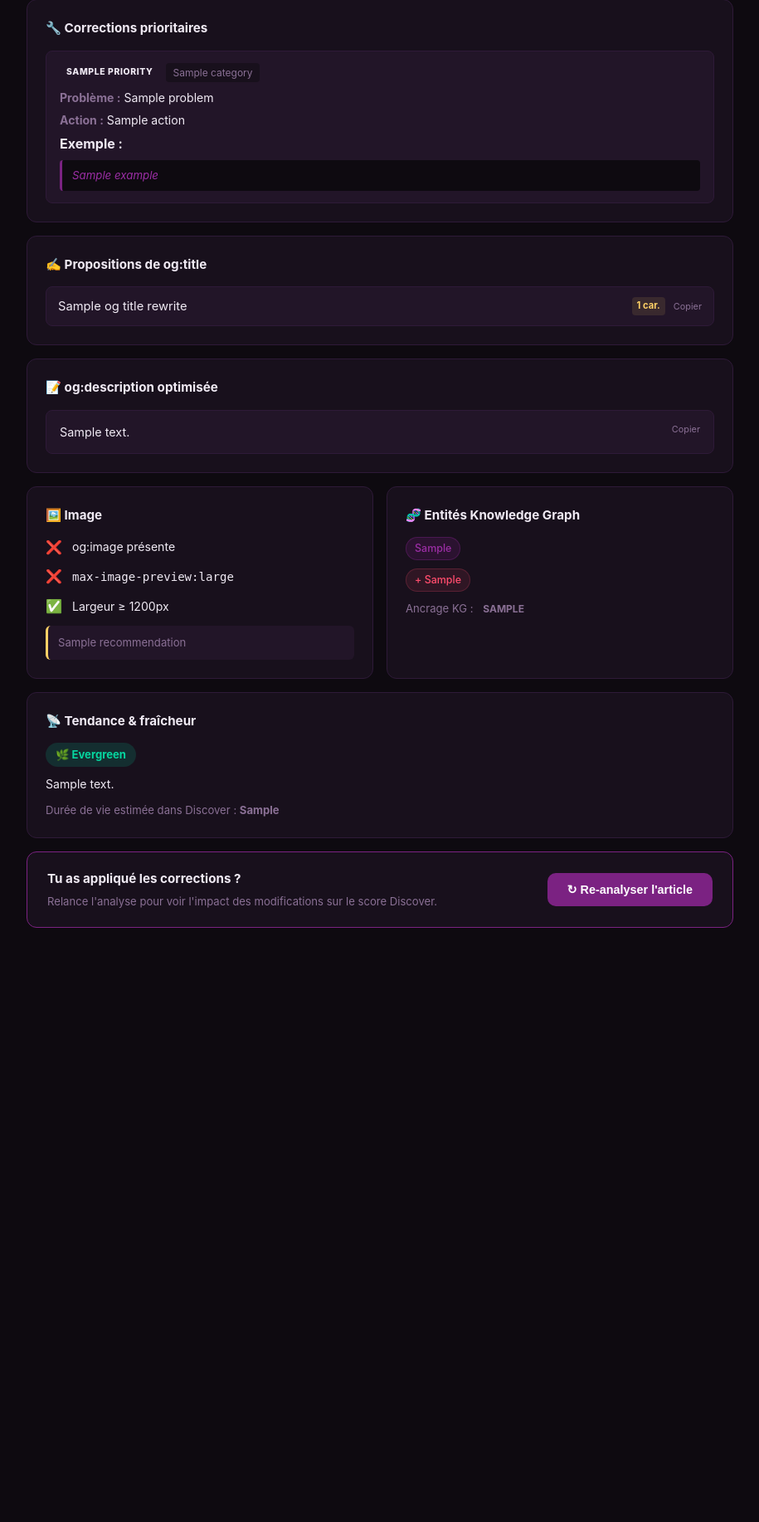
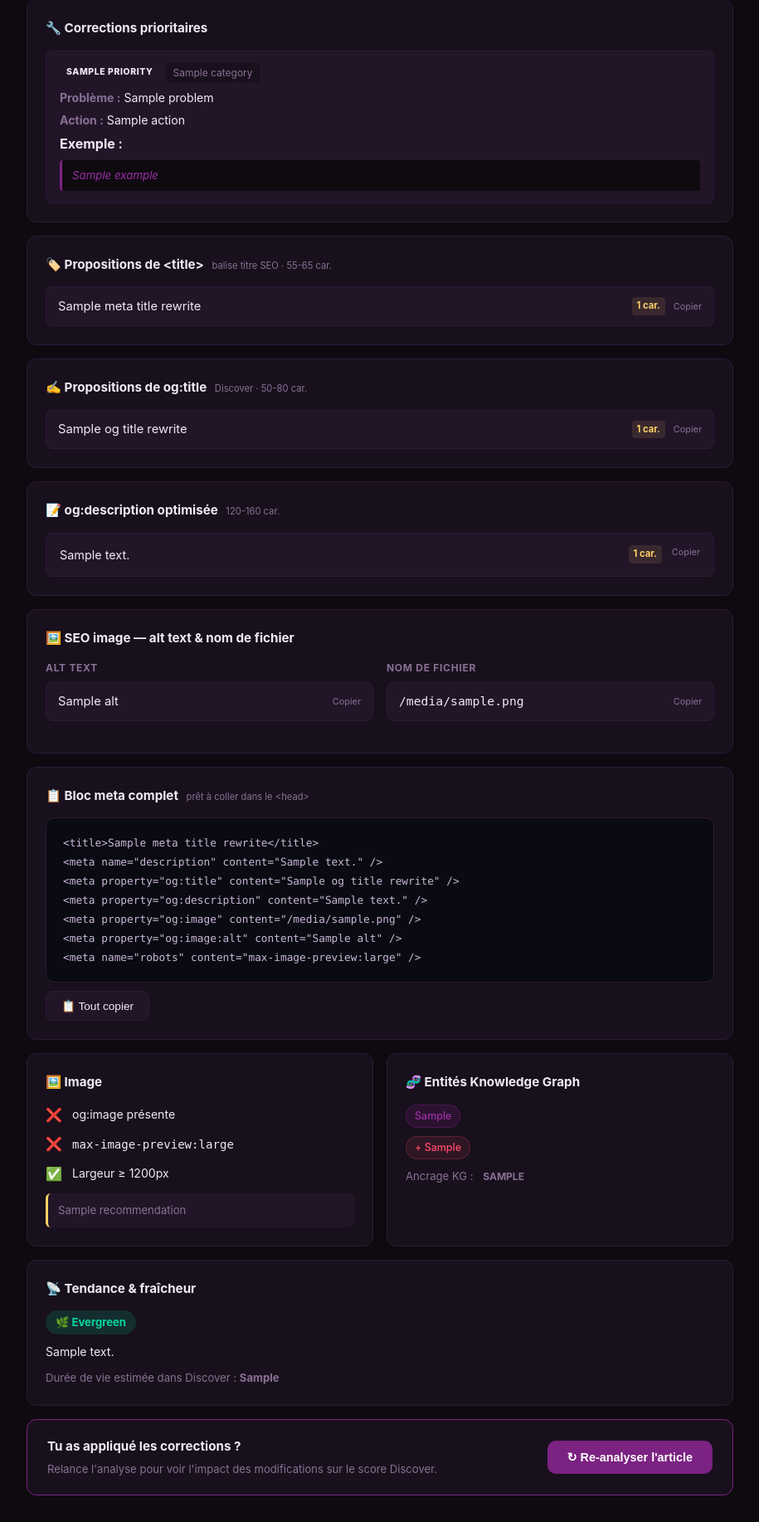
Before and after one commit to lapuj77/discover-optimizer, a FastAPI app: template templates/report.html in a window 1280 px wide. Shown: the part 945-2779 px from the top of the page at 83% size, without its empty margins (182-1097 px from the left). Before the commit the page ends 2063 px from the top, so only its background shows below. Run offline with FastAPI, Linux system fonts and the light colour scheme; the template is opened without the code that fills it: most values are stand-ins (such as "Sample title", 1, 10 or a date in 2020); grey boxes marked "Sample" are stand-in pictures.

Commit message:
feat: propositions title, alt image, filename + bloc meta complet
- Nouveau champ meta_title_rewrites : 3 propositions <title> SEO (55-65 car.)
- Nouveau champ image_seo : 3 alt texts + 3 noms de fichier SEO-friendly
- Compteur de caractères sur og:description
- Bloc meta complet copyable en un clic : title, meta description,
  og:title, og:description, og:image, og:image:alt, robots max-image-preview

Co-Authored-By: Claude Sonnet 4.6 <noreply@anthropic.com>

```diff
--- a/analyzer.py
+++ b/analyzer.py
@@ -57,12 +57,29 @@ ANALYSIS_PROMPT = """Analyse cet article pour Google Discover et génère un rap
       "example": "<exemple concret : nouveau titre, nouvelle description, etc. si pertinent>"
     }}
   ],
+  "meta_title_rewrites": [
+    "<proposition 1 de balise <title> SEO (55-65 car., mot-clé principal en tête)>",
+    "<proposition 2 de balise <title>>",
+    "<proposition 3 de balise <title>>"
+  ],
   "og_title_rewrites": [
-    "<proposition 1 de nouveau og:title>",
+    "<proposition 1 de nouveau og:title (50-80 car., émotionnel, entité nommée)>",
     "<proposition 2 de nouveau og:title>",
     "<proposition 3 de nouveau og:title>"
   ],
-  "og_description_rewrite": "<nouvelle og:description optimisée>",
+  "og_description_rewrite": "<nouvelle og:description optimisée (120-160 car.)>",
+  "image_seo": {{
+    "alt_texts": [
+      "<alt text 1 : descriptif, mot-clé principal, sans 'image de'>",
+      "<alt text 2>",
+      "<alt text 3>"
+    ],
+    "filenames": [
+      "<nom-de-fichier-seo-1.jpg (tirets, mots-clés, sans accents)>",
+      "<nom-de-fichier-seo-2.jpg>",
+      "<nom-de-fichier-seo-3.jpg>"
+    ]
+  }},
   "image_status": {{
     "has_image": <true|false>,
     "max_image_preview_detected": <true|false>,
@@ -129,12 +146,29 @@ DRAFT_PROMPT = """Tu vas analyser un article BROUILLON (non encore publié) pour
       "example": "<exemple concret : titre suggéré, description, type d'image, etc.>"
     }}
   ],
+  "meta_title_rewrites": [
+    "<proposition 1 de balise <title> SEO (55-65 car., mot-clé principal en tête)>",
+    "<proposition 2 de balise <title>>",
+    "<proposition 3 de balise <title>>"
+  ],
   "og_title_rewrites": [
-    "<proposition 1 de og:title optimisé>",
+    "<proposition 1 de og:title optimisé (50-80 car., émotionnel, entité nommée)>",
     "<proposition 2 de og:title optimisé>",
     "<proposition 3 de og:title optimisé>"
   ],
-  "og_description_rewrite": "<og:description optimisée prête à copier>",
+  "og_description_rewrite": "<og:description optimisée prête à copier (120-160 car.)>",
+  "image_seo": {{
+    "alt_texts": [
+      "<alt text 1 : descriptif, mot-clé principal, sans 'image de'>",
+      "<alt text 2>",
+      "<alt text 3>"
+    ],
+    "filenames": [
+      "<nom-de-fichier-seo-1.jpg (tirets, mots-clés, sans accents)>",
+      "<nom-de-fichier-seo-2.jpg>",
+      "<nom-de-fichier-seo-3.jpg>"
+    ]
+  }},
   "image_status": {{
     "has_image": false,
     "max_image_preview_detected": false,
--- a/static/style.css
+++ b/static/style.css
@@ -727,6 +727,48 @@ a:hover { text-decoration: underline; }
 .description-rewrite:hover { border-color: var(--jdg); }
 .description-rewrite p { flex: 1; font-size: .9rem; line-height: 1.6; }
 
+/* Meta label */
+.meta-label {
+  font-size: .75rem;
+  font-weight: 700;
+  text-transform: uppercase;
+  letter-spacing: .06em;
+  color: var(--muted);
+  margin-bottom: 8px;
+}
+
+/* Meta bloc complet */
+.meta-bloc-wrap {
+  position: relative;
+}
+
+.meta-bloc {
+  background: #0a0a12;
+  border: 1px solid var(--border);
+  border-radius: 10px;
+  padding: 18px 20px;
+  font-family: 'Fira Code', 'Cascadia Code', 'Consolas', monospace;
+  font-size: .8rem;
+  line-height: 1.8;
+  color: #c9b8d8;
+  white-space: pre-wrap;
+  word-break: break-all;
+  margin: 0;
+}
+
+.btn-copy-bloc {
+  margin-top: 10px;
+  background: var(--bg3);
+  border: 1px solid var(--border);
+  color: var(--text);
+  padding: 9px 18px;
+  border-radius: 8px;
+  font-size: .85rem;
+  cursor: pointer;
+  transition: all .2s;
+}
+.btn-copy-bloc:hover { border-color: var(--jdg); color: #fff; }
+
 /* Two col layout */
 .two-col {
   display: grid;
--- a/templates/report.html
+++ b/templates/report.html
@@ -102,10 +102,26 @@
     </div>
     {% endif %}
 
+    <!-- Meta title -->
+    {% if report.meta_title_rewrites %}
+    <div class="report-section">
+      <h2 class="section-title">🏷️ Propositions de &lt;title&gt; <span class="section-sub">balise titre SEO · 55-65 car.</span></h2>
+      <div class="title-rewrites">
+        {% for t in report.meta_title_rewrites %}
+        <div class="title-rewrite" onclick="copyText(this, '{{ t | replace("'", "\\'") }}')">
+          <span class="title-rewrite-text">{{ t }}</span>
+          <span class="title-len {% if t|length > 65 %}len--bad{% elif t|length >= 45 %}len--good{% else %}len--ok{% endif %}">{{ t|length }} car.</span>
+          <span class="copy-hint">Copier</span>
+        </div>
+        {% endfor %}
+      </div>
+    </div>
+    {% endif %}
+
     <!-- og:title Rewrites -->
     {% if report.og_title_rewrites %}
     <div class="report-section">
-      <h2 class="section-title">✍️ Propositions de og:title</h2>
+      <h2 class="section-title">✍️ Propositions de og:title <span class="section-sub">Discover · 50-80 car.</span></h2>
       <div class="title-rewrites">
         {% for t in report.og_title_rewrites %}
         <div class="title-rewrite" onclick="copyText(this, '{{ t | replace("'", "\\'") }}')">
@@ -121,10 +137,55 @@
     <!-- og:description -->
     {% if report.og_description_rewrite %}
     <div class="report-section">
-      <h2 class="section-title">📝 og:description optimisée</h2>
+      <h2 class="section-title">📝 og:description optimisée <span class="section-sub">120-160 car.</span></h2>
       <div class="description-rewrite" onclick="copyText(this, '{{ report.og_description_rewrite | replace("'", "\\'") }}')">
         <p>{{ report.og_description_rewrite }}</p>
+        <span class="title-len {% if report.og_description_rewrite|length > 160 %}len--bad{% elif report.og_description_rewrite|length >= 120 %}len--good{% else %}len--ok{% endif %}">{{ report.og_description_rewrite|length }} car.</span>
         <span class="copy-hint">Copier</span>
+      </div>
+    </div>
+    {% endif %}
+
+    <!-- Image SEO -->
+    {% if report.image_seo %}
+    <div class="report-section">
+      <h2 class="section-title">🖼️ SEO image — alt text &amp; nom de fichier</h2>
+      <div class="two-col" style="gap:16px">
+        <div>
+          <div class="meta-label">Alt text</div>
+          {% for alt in report.image_seo.alt_texts %}
+          <div class="title-rewrite" onclick="copyText(this, '{{ alt | replace("'", "\\'") }}')">
+            <span class="title-rewrite-text">{{ alt }}</span>
+            <span class="copy-hint">Copier</span>
+          </div>
+          {% endfor %}
+        </div>
+        <div>
+          <div class="meta-label">Nom de fichier</div>
+          {% for fn in report.image_seo.filenames %}
+          <div class="title-rewrite" onclick="copyText(this, '{{ fn | replace("'", "\\'") }}')">
+            <span class="title-rewrite-text"><code>{{ fn }}</code></span>
+            <span class="copy-hint">Copier</span>
+          </div>
+          {% endfor %}
+        </div>
+      </div>
+    </div>
+    {% endif %}
+
+    <!-- Bloc meta complet -->
+    {% if report.meta_title_rewrites or report.og_title_rewrites %}
+    <div class="report-section">
+      <h2 class="section-title">📋 Bloc meta complet <span class="section-sub">prêt à coller dans le &lt;head&gt;</span></h2>
+      <div class="meta-bloc-wrap">
+        <pre class="meta-bloc" id="meta-bloc">{{ '<title>' }}{{ report.meta_title_rewrites[0] if report.meta_title_rewrites else article.title }}{{ '</title>' }}
+{{ '<meta name="description" content="' }}{{ report.og_description_rewrite or '' }}{{ '" />' }}
+{{ '<meta property="og:title" content="' }}{{ report.og_title_rewrites[0] if report.og_title_rewrites else article.title }}{{ '" />' }}
+{{ '<meta property="og:description" content="' }}{{ report.og_description_rewrite or '' }}{{ '" />' }}
+{{ '<meta property="og:image" content="' }}{{ article.og_image or 'URL_IMAGE_1200x630' }}{{ '" />' }}
+{% if report.image_seo and report.image_seo.alt_texts %}{{ '<meta property="og:image:alt" content="' }}{{ report.image_seo.alt_texts[0] }}{{ '" />' }}
+{% endif %}{{ '<meta name="robots" content="max-image-preview:large" />' }}</pre>
+        <button class="btn-copy-bloc" onclick="copyBloc()">📋 Tout copier</button>
       </div>
     </div>
     {% endif %}
@@ -224,6 +285,16 @@
       });
     }
 
+    function copyBloc() {
+      const text = document.getElementById('meta-bloc').textContent;
+      navigator.clipboard.writeText(text).then(() => {
+        const btn = document.querySelector('.btn-copy-bloc');
+        const orig = btn.textContent;
+        btn.textContent = '✅ Copié !';
+        setTimeout(() => btn.textContent = orig, 2000);
+      });
+    }
+
     const REANALYZE_STAGES = [
       { pct: 8,  label: 'Connexion à l\'article…',                   t: 0 },
       { pct: 28, label: 'Récupération du contenu via ScraperAPI…',    t: 2000 },
```
